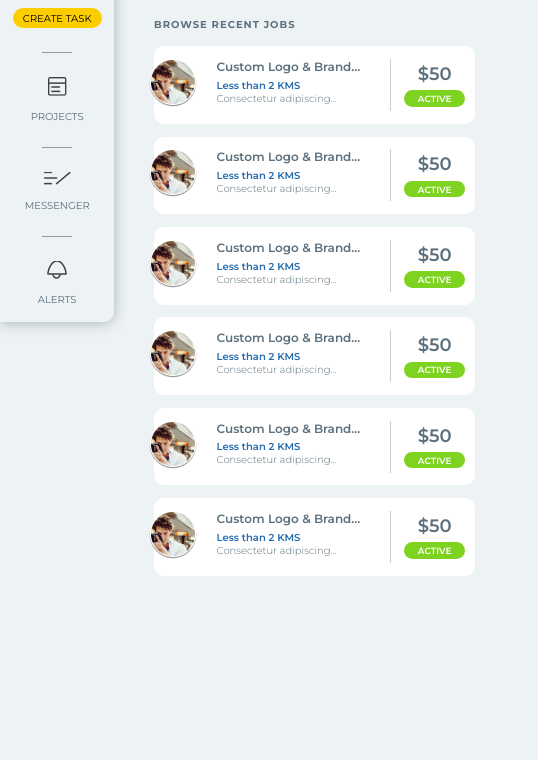
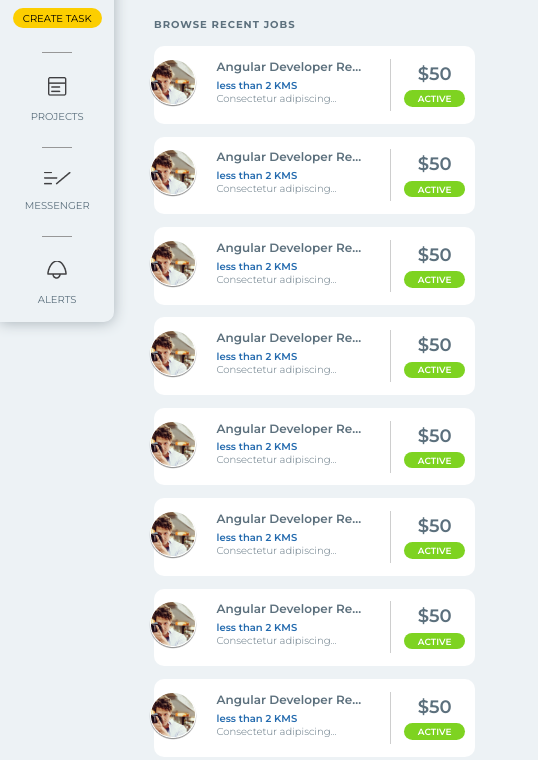
Before and after one commit to vxdhu/LancematesDesktop, a plain HTML site: page browseprojects.html in a window 1280 px wide. Shown: the part 318-1078 px from the top of the page, 0-538 px from the left. Before the commit the page ends 980 px from the top, so only its background shows below. Drawn offline with Linux system fonts and the light colour scheme; some packages are replaced by stand-ins of ours.

Commit message:
loginsignup

```diff
--- a/browseprojects.html
+++ b/browseprojects.html
@@ -103,102 +103,7 @@
                 <section class="projects-view">
 
                     <h1 class="main-heading">Browse Recent Jobs</h1>
-                    <div class="project-card">
-                        <div class="desc-img">
-                            <div class="project-img">
-                                <img src="images/projectimg.png" alt="projectimg">
-                            </div>
-                            <div class="project-desc">
-                                <h3>Custom Logo & Brand…</h3>
-                                <p><span>Less than 2 KMS</span> Consectetur adipiscing… </p>
 
-                            </div>
-                        </div>
-                        <div class="project-rate">
-                            <p>$50</p>
-                            <span>ACTIVE</span>
-                        </div>
-                    </div>
-                    <div class="project-card">
-                        <div class="desc-img">
-                            <div class="project-img">
-                                <img src="images/projectimg.png" alt="projectimg">
-                            </div>
-                            <div class="project-desc">
-                                <h3>Custom Logo & Brand…</h3>
-                                <p><span>Less than 2 KMS</span> Consectetur adipiscing… </p>
-
-                            </div>
-                        </div>
-                        <div class="project-rate">
-                            <p>$50</p>
-                            <span>ACTIVE</span>
-                        </div>
-                    </div>
-                    <div class="project-card">
-                        <div class="desc-img">
-                            <div class="project-img">
-                                <img src="images/projectimg.png" alt="projectimg">
-                            </div>
-                            <div class="project-desc">
-                                <h3>Custom Logo & Brand…</h3>
-                                <p><span>Less than 2 KMS</span> Consectetur adipiscing… </p>
-
-                            </div>
-                        </div>
-                        <div class="project-rate">
-                            <p>$50</p>
-                            <span>ACTIVE</span>
-                        </div>
-                    </div>
-                    <div class="project-card">
-                        <div class="desc-img">
-                            <div class="project-img">
-                                <img src="images/projectimg.png" alt="projectimg">
-                            </div>
-                            <div class="project-desc">
-                                <h3>Custom Logo & Brand…</h3>
-                                <p><span>Less than 2 KMS</span> Consectetur adipiscing… </p>
-
-                            </div>
-                        </div>
-                        <div class="project-rate">
-                            <p>$50</p>
-                            <span>ACTIVE</span>
-                        </div>
-                    </div>
-                    <div class="project-card">
-                        <div class="desc-img">
-                            <div class="project-img">
-                                <img src="images/projectimg.png" alt="projectimg">
-                            </div>
-                            <div class="project-desc">
-                                <h3>Custom Logo & Brand…</h3>
-                                <p><span>Less than 2 KMS</span> Consectetur adipiscing… </p>
-
-                            </div>
-                        </div>
-                        <div class="project-rate">
-                            <p>$50</p>
-                            <span>ACTIVE</span>
-                        </div>
-                    </div>
-                    <div class="project-card">
-                        <div class="desc-img">
-                            <div class="project-img">
-                                <img src="images/projectimg.png" alt="projectimg">
-                            </div>
-                            <div class="project-desc">
-                                <h3>Custom Logo & Brand…</h3>
-                                <p><span>Less than 2 KMS</span> Consectetur adipiscing… </p>
-
-                            </div>
-                        </div>
-                        <div class="project-rate">
-                            <p>$50</p>
-                            <span>ACTIVE</span>
-                        </div>
-                    </div>
                 </section>
                 <section class="location-view">
                     <h1 class="main-heading">location view</h1>
@@ -284,6 +189,7 @@
     </script>
 
     <script src="https://maps.googleapis.com/maps/api/js?sensor=false&callback=myMap"></script>
+    <script src="js/renderproject.js"></script>
 </body>
 
 </html>
--- /dev/null
+++ b/js/renderproject.js
@@ -0,0 +1,154 @@
+const projects = [{
+    thumb: "../images/projectimg.png",
+    title: "Angular Developer Required",
+    distance: "less than 2 KMS",
+    description: "Consectetur adipiscing lorem ipsum",
+    price: 50,
+    status: "active"
+}, {
+    thumb: "../images/projectimg.png",
+    title: "Angular Developer Required",
+    distance: "less than 2 KMS",
+    description: "Consectetur adipiscing lorem ipsum",
+    price: 50,
+    status: "active"
+}, {
+    thumb: "../images/projectimg.png",
+    title: "Angular Developer Required",
+    distance: "less than 2 KMS",
+    description: "Consectetur adipiscing lorem ipsum",
+    price: 50,
+    status: "active"
+}, {
+    thumb: "../images/projectimg.png",
+    title: "Angular Developer Required",
+    distance: "less than 2 KMS",
+    description: "Consectetur adipiscing lorem ipsum",
+    price: 50,
+    status: "active"
+}, {
+    thumb: "../images/projectimg.png",
+    title: "Angular Developer Required",
+    distance: "less than 2 KMS",
+    description: "Consectetur adipiscing lorem ipsum",
+    price: 50,
+    status: "active"
+}, {
+    thumb: "../images/projectimg.png",
+    title: "Angular Developer Required",
+    distance: "less than 2 KMS",
+    description: "Consectetur adipiscing lorem ipsum",
+    price: 50,
+    status: "active"
+}, {
+    thumb: "../images/projectimg.png",
+    title: "Angular Developer Required",
+    distance: "less than 2 KMS",
+    description: "Consectetur adipiscing lorem ipsum",
+    price: 50,
+    status: "active"
+}, {
+    thumb: "../images/projectimg.png",
+    title: "Angular Developer Required",
+    distance: "less than 2 KMS",
+    description: "Consectetur adipiscing lorem ipsum",
+    price: 50,
+    status: "active"
+}, {
+    thumb: "../images/projectimg.png",
+    title: "Angular Developer Required",
+    distance: "less than 2 KMS",
+    description: "Consectetur adipiscing lorem ipsum",
+    price: 50,
+    status: "active"
+}, {
+    thumb: "../images/projectimg.png",
+    title: "Angular Developer Required",
+    distance: "less than 2 KMS",
+    description: "Consectetur adipiscing lorem ipsum",
+    price: 50,
+    status: "active"
+}]
+
+
+setTimeout(getProjects, 2000)
+
+
+// Selecting the container
+const projectcontainer = document.querySelector('.projects-view')
+
+
+async function getProjects() {
+    // const res = await axios.get(baseUrl);
+    // const feedobj = res.data.feeds
+    console.log(projects);
+    projects.forEach(element => {
+        createProject(element)
+    });
+
+}
+
+
+
+// Creating the component
+function createProject(project) {
+
+
+
+    // The Project Card contains 2 divs and the 2 sub-divs, The 1st Subdiv contains 2 more divs
+
+    // MAIN DIV
+    const projectCard = document.createElement('DIV');
+    projectCard.classList.add('project-card');
+
+    projectcontainer.appendChild(projectCard)
+
+    // INNER DIVs
+    const descnimg = document.createElement('DIV');
+    descnimg.classList.add('desc-img');
+
+    const projectrate = document.createElement('DIV');
+    projectrate.classList.add('project-rate');
+
+    projectCard.appendChild(descnimg);
+
+
+    // Appending Image
+    const projectimg = document.createElement('DIV');
+    projectimg.classList.add('project-img');
+    const thumbnail = document.createElement('IMG')
+    thumbnail.src = project.thumb;
+    projectimg.appendChild(thumbnail)
+
+    descnimg.appendChild(projectimg)
+
+
+    // Appending Description Text
+    const projectdesc = document.createElement('DIV');
+    projectdesc.classList.add('project-desc');
+
+    const projectTitle = document.createElement('H3');
+    let Titletext = project.title;
+    projectTitle.innerText = Titletext.substring(0, 20) + "..."
+    projectdesc.appendChild(projectTitle)
+
+    const projectDescription = document.createElement('P')
+    let desctext = project.description.substring(0, 22)
+    let distancetext = project.distance
+    projectDescription.innerHTML = `<span>${distancetext}</span> ${desctext}… `
+    projectdesc.appendChild(projectDescription)
+
+    descnimg.appendChild(projectdesc)
+
+    // Appending Project Rate
+    const rateAmt = document.createElement('P');
+    rateAmt.innerText = `$${project.price}`;
+    projectrate.appendChild(rateAmt);
+    const projectStatus = document.createElement('SPAN');
+    projectStatus.innerText = project.status;
+    projectrate.appendChild(projectStatus);
+
+
+
+    projectCard.appendChild(projectrate);
+}
--- /dev/null
+++ b/login-signup.scss
@@ -0,0 +1,85 @@
+* {
+    margin: 0;
+    padding: 0;
+    font-family: "Montserrat";
+}
+
+main {
+    background: url(../images/thought-catalog-505eectW54k-unsplash.jpg), rgba($color: #000000, $alpha: .7);
+    background-blend-mode: overlay;
+    background-size: cover;
+    background-repeat: no-repeat;
+    min-height: 100vh;
+    display: flex;
+    justify-content: center;
+    align-items: center;
+}
+
+.login-form {
+    display: flex;
+    flex-direction: column;
+    background-color: rgba($color: #000000, $alpha: .3);
+    padding: 2.5em 2em;
+    border-radius: 10px;
+    h1 {
+        color: white;
+        text-align: center;
+        padding-bottom: .8em;
+    }
+    input {
+        border: none;
+        outline: none;
+        margin-bottom: 1em;
+        padding: .6em 1em;
+        border-radius: 2px;
+        background-color: rgba($color: white, $alpha: .3);
+        color: white;
+        font-weight: 500;
+        &::placeholder {
+            color: white;
+            font-size: 12px;
+            font-weight: 300;
+            letter-spacing: 1px;
+        }
+    }
+    button {
+        background-color: #FCCE00;
+        border: none;
+        outline: none;
+        color: #4A4A4A;
+        padding: .7em 2em;
+        font-size: 14px;
+        font-weight: 700;
+        border-radius: 1.5em;
+        margin-top: 1em;
+        cursor: pointer;
+        &:nth-of-type(2) {
+            background-color: white;
+            color: #4285F4;
+            padding: .7em 1em;
+            margin-top: 0;
+        }
+    }
+    p {
+        display: flex;
+        align-items: center;
+        margin: 1em auto;
+        color: white;
+        font-size: 12px;
+        span {
+            height: 1px;
+            width: 10px;
+            background-color: white;
+            margin: 0 .5em;
+        }
+    }
+    .signup-link {
+        font-size: 11px;
+        margin-bottom: 0;
+        a {
+            text-decoration: none;
+            color: #FCCE00;
+            margin-left: .3em;
+        }
+    }
+}
```
Also changed, not shown: index.html (+2 -2 lines), loginpage.html (added, +34 -0 lines), signuppage.html (added, +32 -0 lines), css/login-signup.css (added).
